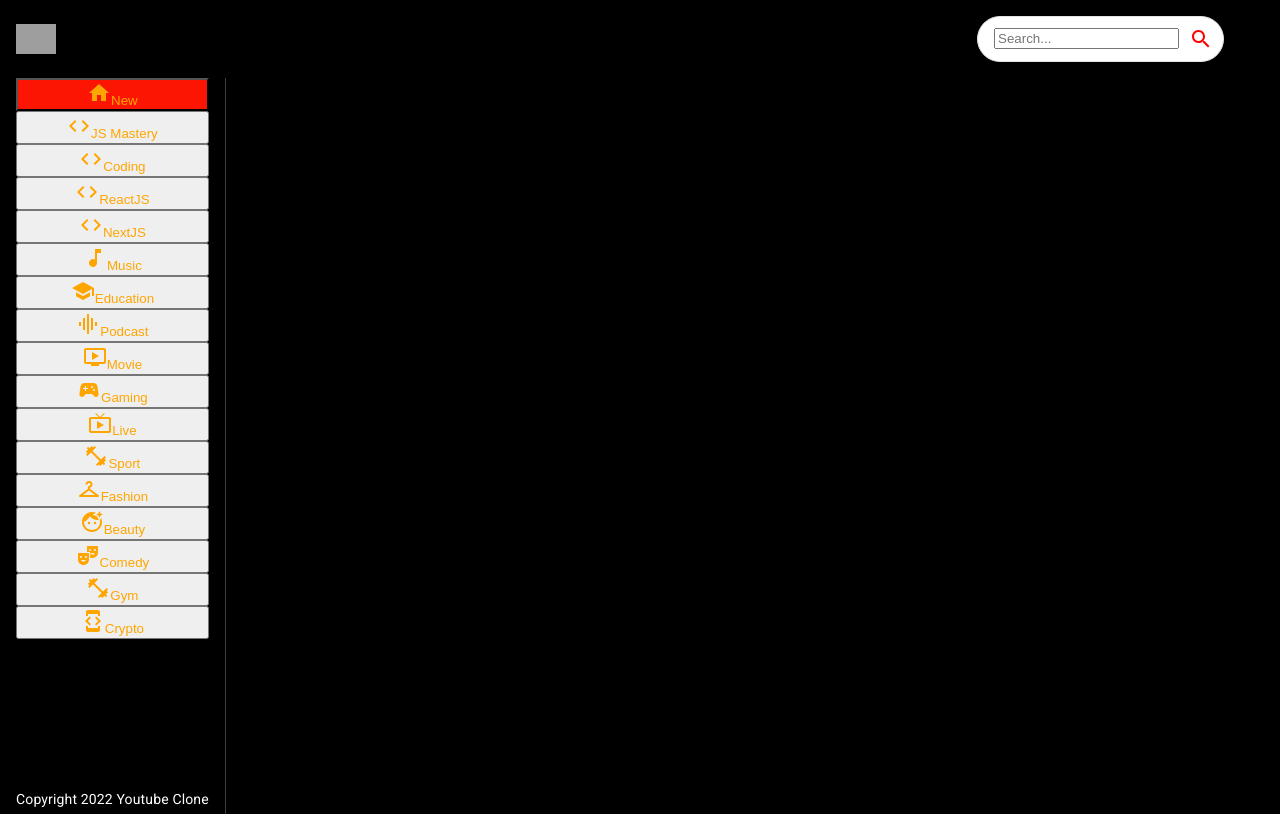
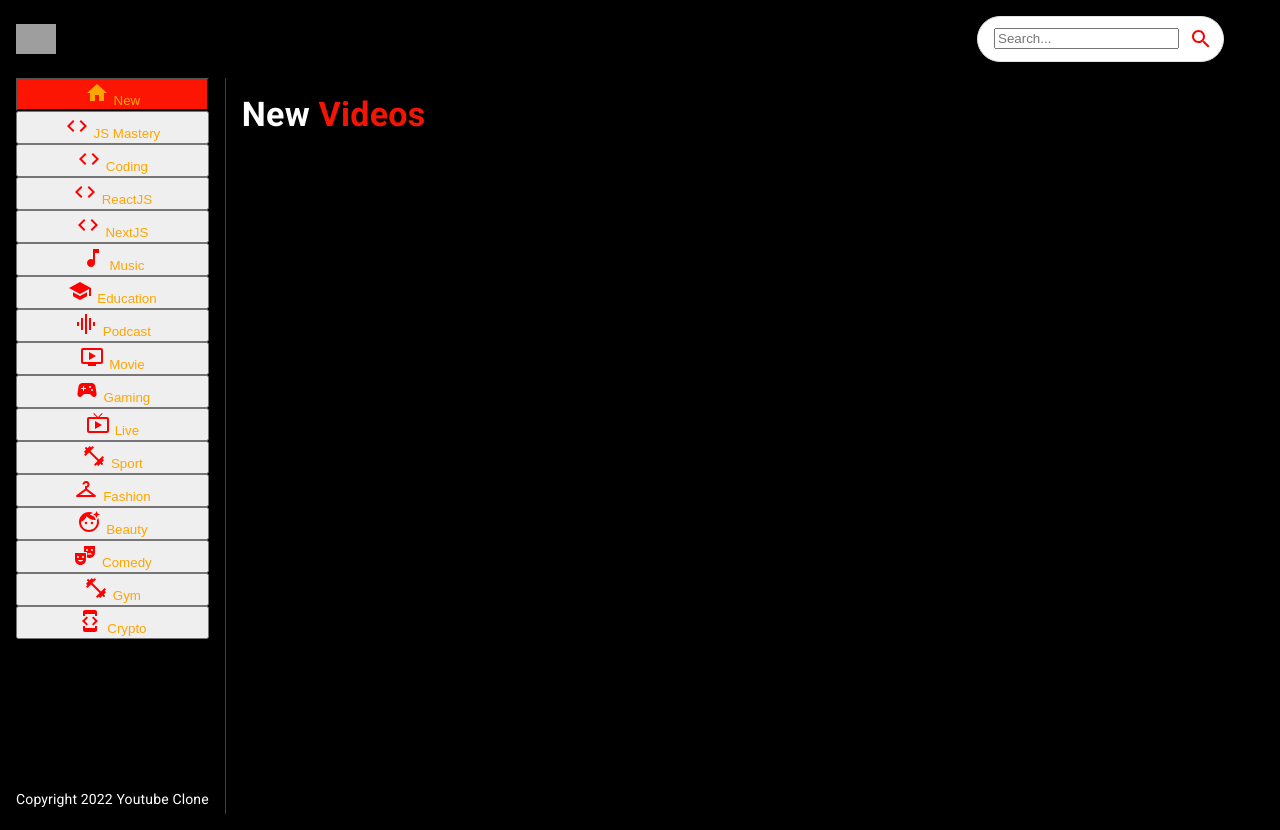
Before and after one commit to AfandiElomda/personal-project-1, a React (Create React App) app: page / in a window 1280 px wide. Built offline with nearby package versions, Linux system fonts and the light colour scheme; grey boxes are pictures that could not be loaded.

Commit message:
fetch data from async

```diff
--- a/src/components/Feed.jsx
+++ b/src/components/Feed.jsx
@@ -1,6 +1,6 @@
 import {useState, useEffect} from 'react';
 import {Box, Stack, Typography} from '@mui/material';
-import Sidebar from './Sidebar';
+import { Sidebar,Videos } from './';
 
 const Feed = () => (
     <Stack sx={{flexDirection: {sx: "column", md: "row"}}}>
@@ -11,6 +11,13 @@
                 Copyright 2022 Youtube Clone
             </Typography>
         </Box>
+        <Box p={2} sx={{ overflowY: 'auto', height: '90vh', flex: 2}}>
+            <Typography variant="h4" fontWeight="bold" mb={2} sx={{color: 'white'}}>
+                New <span style={{color: '#F31503'}}>Videos</span>
+            </Typography>
+
+            <Videos />
+        </Box>
     </Stack>
   )
 
--- a/src/components/Sidebar.jsx
+++ b/src/components/Sidebar.jsx
@@ -20,7 +20,7 @@
             color: 'orange'
         }}
         key={category.name}>
-            <span>{category.icon}</span>
+            <span style={{color: category.name === selectedCategory ? 'orange' : 'red', marginRight: '5px'}}>{category.icon}</span>
             <span>{category.name}</span>
         </button>
      ))}
--- /dev/null
+++ b/src/components/Videos.jsx
@@ -0,0 +1,8 @@
+import React from 'react'
+
+const Videos = () => (
+    <div>Videos</div>
+  )
+
+
+export default Videos;
--- a/src/components/index.js
+++ b/src/components/index.js
@@ -5,3 +5,4 @@
 export {default as VideoDetail} from './VideoDetail';
 export {default as SearchBar} from './SearchBar';
 export {default as Sidebar} from './Sidebar';
+export {default as Videos} from './Videos';
```
Also changed, not shown: src/utils/fetchFromAPI.js (added, +24 -0 lines).
